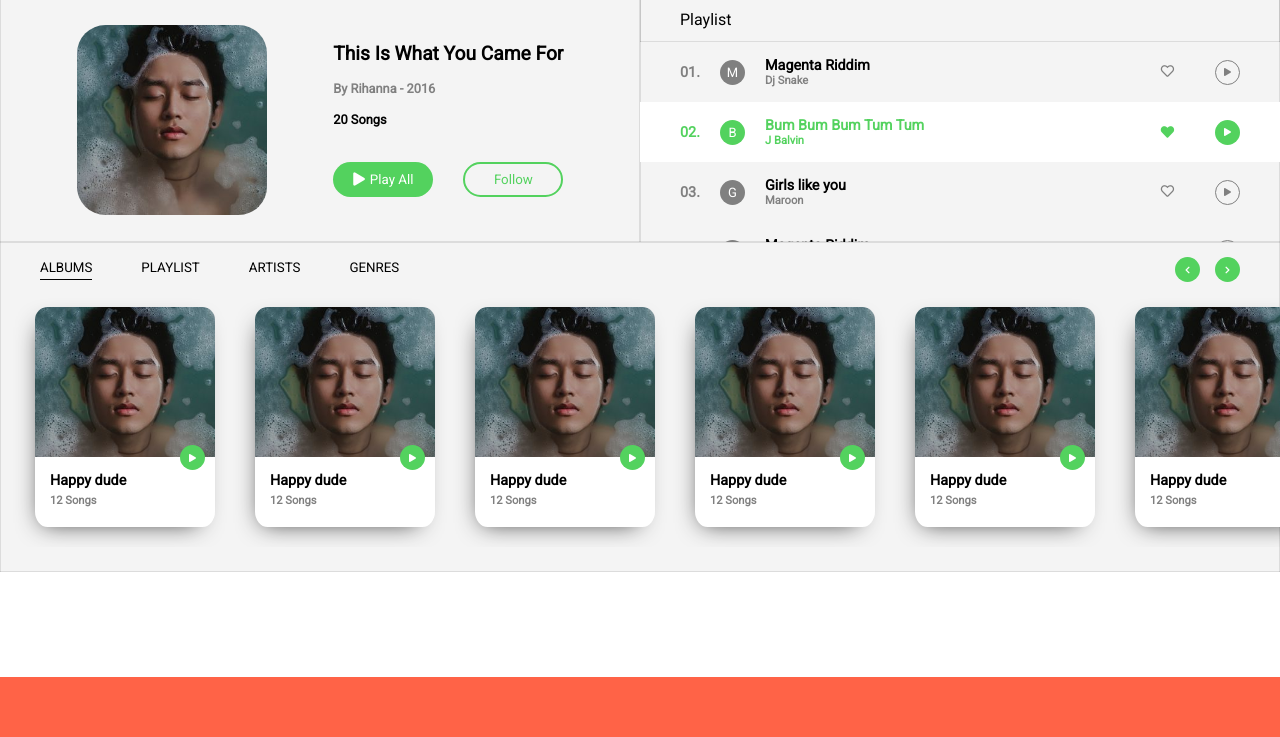
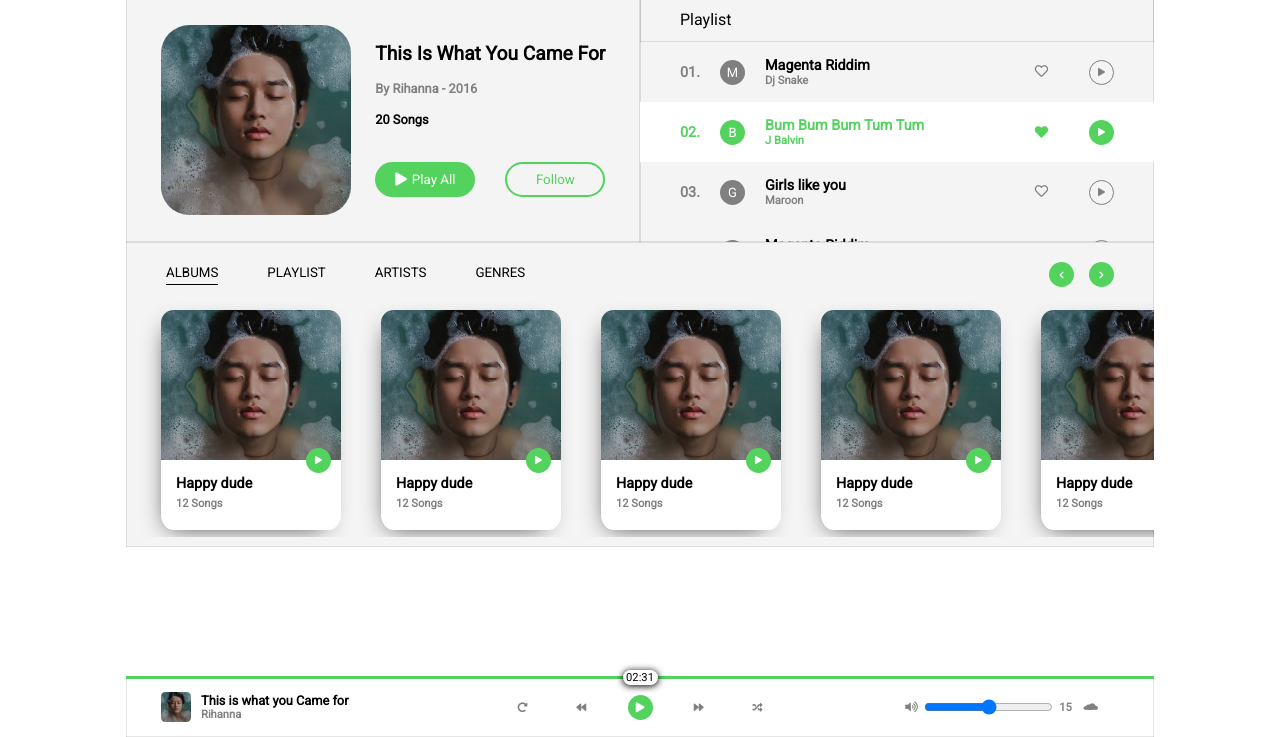
Before and after one commit to nestorhdez/Spotify-clone, a plain HTML site: page index.html in a window 1280 px wide. Shown: the part 63-800 px from the top of the page. Drawn offline with Linux system fonts and the light colour scheme.

Commit message:
Bar of controls added.

```diff
--- a/index.html
+++ b/index.html
@@ -245,7 +245,27 @@
         </section>
     </main>
     <div id="controler">
-
+        <div id="song-progress"><div id="progress-min"><span>02:31</span></div></div>
+        <div id="controler-song-info">
+            <img class="cover cover--sm" src="images/pedro.jpeg" alt="">
+            <div id="song-info">
+                <h2 class="title">This is what you Came for</h2>
+                <h3 class="subtitle">Rihanna</h3>
+            </div>
+        </div>
+        <div id="controler-buttons">
+            <button class="btn btn--font-sm round"><i class="fas fa-redo-alt"></i></button>
+            <button class="btn btn--font-sm round"><i class="fas fa-backward"></i></button>
+            <button class="btn btn--font-sm btn--green round"><i class="fas fa-play"></i></button>
+            <button class="btn btn--font-sm round"><i class="fas fa-forward"></i></button>
+            <button class="btn btn--font-sm round"><i class="fas fa-random"></i></button>
+        </div>
+        <div id="controler-volume">
+            <div class="btn btn-volume"><i class="fas fa-volume-up"></i></div>
+            <input type="range" name="volume" id="volume">
+            <span class="btn num-vol">15</span>
+            <div class="btn"><i class="fab fa-soundcloud"></i></div>
+        </div>
     </div>
 </body>
 </html>
--- a/style.css
+++ b/style.css
@@ -3,6 +3,10 @@
     padding: 0;
     font-family: 'Roboto', sans-serif;
     box-sizing: border-box;
+}
+body {
+    max-width: 1028px;
+    margin: 0 auto;
 }
 button {
     background: none;
@@ -36,6 +40,7 @@ button {
 }
 .subtitle {
     font-size: .7rem;
+    color: var(--color-gray);
 }
 .btn {
     width: 25px;
@@ -43,6 +48,7 @@ button {
     display: flex;
     align-items: center;
     justify-content: center;
+    color: var(--color-gray);
 }
 
 /* NAVBAR */
@@ -120,7 +126,7 @@ main {
     flex-wrap: wrap;
     background-color: var(--gray-light);
 }
-main section {
+main section, #controler {
     box-shadow: inset 0px 0px 1px 0px var(--color-dark);
 }
 /* ALBUM */
@@ -154,9 +160,7 @@ main section {
 .title--big {
     font-size: 1.2rem;
 }
-.subtitle {
-    color: var(--color-gray);
-}
+
 .subtitle--big {
     font-size: .8rem;
 }
@@ -179,8 +183,6 @@ main section {
     border-style: none;
     border: 2px solid #53d25e;
 }
-
-
 
 /* PLAYLIST */
 #playlist-wrapper {
@@ -261,21 +263,16 @@ main section {
     background-color: var(--primary-color);
 }
 
-
-
-
-
-
 /* CARROUSEL */
 #carrousel-container {
     flex-basis: 100%;
-    height: 330px;
+    height: 305px;
     max-width: 100%;
 }
 #carrousel-nav {
     display: flex;
     justify-content: space-between;
-    padding: 15px 40px 5px;;
+    padding: 20px 40px 15px;
 }
 .btn-options {
     margin-right: 45px;
@@ -343,15 +340,69 @@ main section {
     margin-bottom: 5px;
 }
 
-
-
-
 /* Controler */
 #controler {
     position: fixed;
-    /* margin-top: 80px; */
+    display: flex;
+    justify-content: space-between;
+    align-items: center;
     bottom: 0;
+    width: 1028px;
+    height: 60px;
+    padding: 0 35px;
+}
+
+#song-info .title{
+    font-size: .8rem;
+}
+
+#song-progress {
+    position: absolute;
+    background-color: var(--primary-color);
     width: 100%;
-    height: 60px;
-    background-color: tomato;
+    height: 3px;
+    left: 0;
+    bottom: calc(100% - 1.5px);
 }
+#progress-min {
+    display: flex;
+    justify-content: center;
+    align-items: center;
+    font-size: 0.7rem;
+    position: absolute;
+    height: 15px;
+    width: 35px;
+    left: calc(50% - 17.5px);
+    bottom: calc(100% - 9px);
+    background-color: var(--font-light);
+    border-radius: 25px;
+    box-shadow: 0px 1px 6px 1px var(--transparent-dark);
+}
+
+#controler-song-info, #controler-buttons, #controler-volume {
+    display: flex;
+    align-items: center;
+}
+
+#controler-song-info, #controler-volume {
+    width: 220px;
+}
+
+#controler .cover--sm {
+    width: 30px;
+    height: 30px;
+    margin-right: 10px;
+}
+
+#controler-buttons {
+    width: 260px;
+    justify-content: space-between;
+}
+#controler-buttons button {
+    font-size: 10px;
+}
+
+#controler-volume {
+    font-size: .7rem;
+    font-weight: bold;
+}
```
